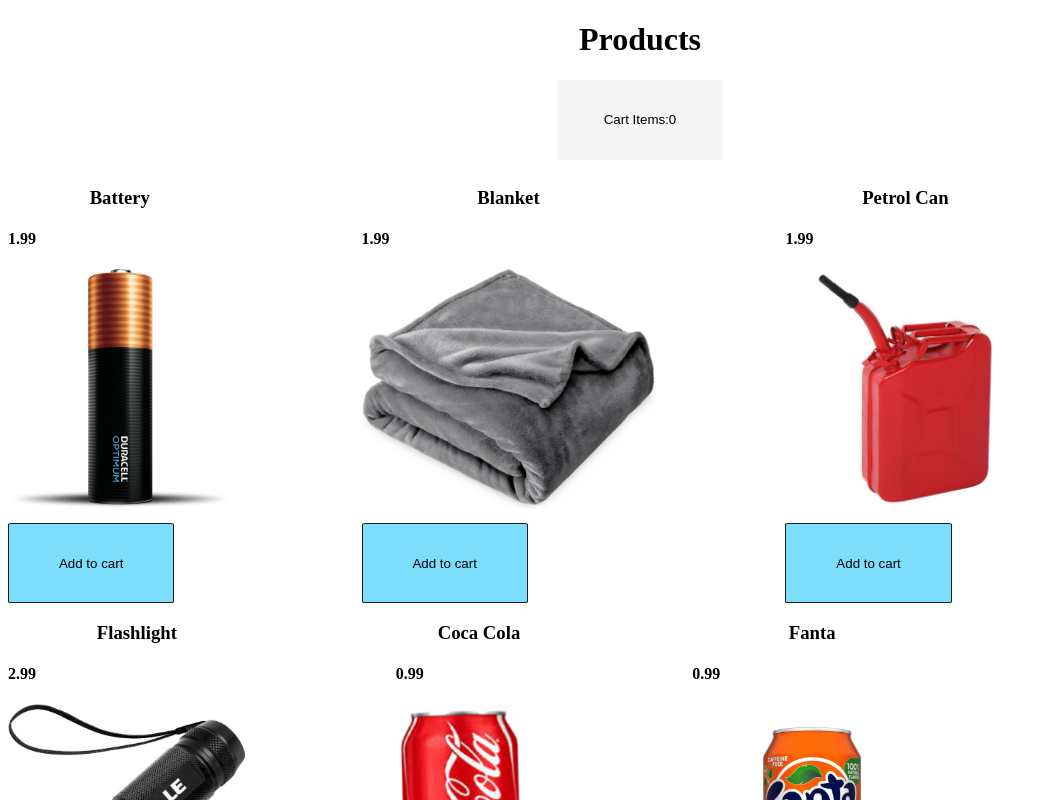
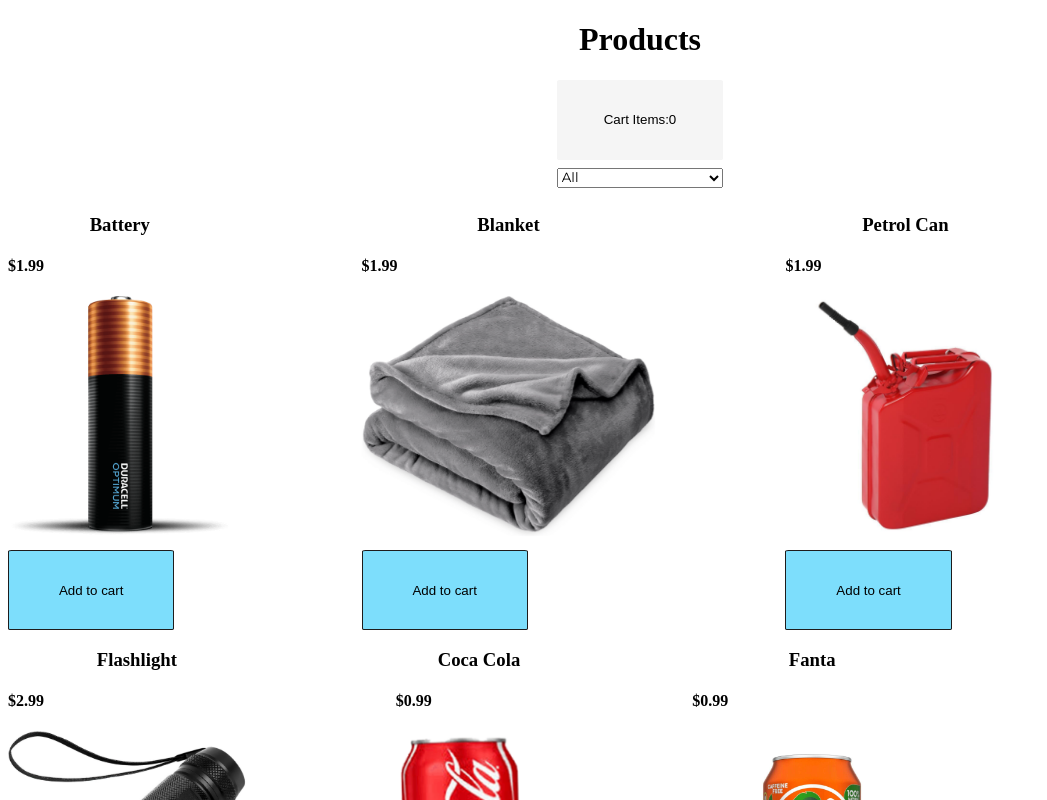
Before and after one commit to Ab9laziz/simple-cart, a React (Create React App) app: page / in a window 1280 px wide. Shown: the top 800 px of the page, without its empty margins (0-1047 px from the left). Built offline with nearby package versions, Linux system fonts and the light colour scheme.

Commit message:
show similar items as one object and adjust quantity. Contains updated logic for number of cart items and calculating totalexpense

```diff
--- a/src/Components/App.jsx
+++ b/src/Components/App.jsx
@@ -1,20 +1,22 @@
 import React,{useState,useEffect} from 'react';
 import ProductsPage from './ProductsPage';
 import CartPage from './CartPage';
+import data from '../Data'
 
 const cartFromLocalStorage=JSON.parse(localStorage.getItem('cart')) || []
-console.log(cartFromLocalStorage)
+// console.log(cartFromLocalStorage)
 
 function App() {
   let [cartArr,setArr]=useState(cartFromLocalStorage);
-  let [page,setPage]=useState('products')
+  let [page,setPage]=useState('products');
+  let [dt,setdt]=useState(data);
 
   useEffect(()=>{
     localStorage.setItem('cart',JSON.stringify(cartArr))
   },[cartArr])
 
   return (
-    page ==='products'?<ProductsPage setPage={setPage} setArr={setArr} cartArr={cartArr}/> : <CartPage setPage={setPage} setArr={setArr} cartArr={cartArr}/>
+    page ==='products'?<ProductsPage setPage={setPage} setArr={setArr} cartArr={cartArr} setdt={setdt} dt={dt}/> : <CartPage setPage={setPage} setArr={setArr} cartArr={cartArr}/>
   )
 }
 
--- a/src/Components/CartItems.jsx
+++ b/src/Components/CartItems.jsx
@@ -2,7 +2,7 @@
 
 
 
-export default function CartItems({name,price,url,idx,setArr}) {
+export default function CartItems({name,price,url,idx,setArr,quantity}) {
   let remove=()=>{
     setArr((previousState)=>{
       let newArr=previousState.filter((item,index)=>{
@@ -11,11 +11,25 @@
       return [...newArr]
     })
   }
+  const handleChange=(e)=>{
+    console.log(e.target.value)
+    setArr((previousState)=>{
+        let otherItems=previousState.filter(({name:nm})=>{
+          return nm !== name
+        })
+        let currentItem=previousState.find(({name:nm})=>{
+          return nm === name
+        })
+        return[...otherItems,{...currentItem,quantity:parseInt(e.target.value)}]
+    })
+  }
   return (
     <div className='products'>
        <h3>{name}</h3>
-        <h4>{price}</h4>
+        <h4>${price}</h4>
         <img src={url} alt={name} /> <br />
+        <label htmlFor="qt">Quantity: </label>
+        <input id='qt'name='quantity'type="number" value={quantity} onChange={handleChange} step={1} min='1'/><br />
         <button id="btn" onClick={remove}>Remove</button>
     </div>
   )
--- a/src/Components/CartPage.jsx
+++ b/src/Components/CartPage.jsx
@@ -3,19 +3,19 @@
 
 
 export default function CartPage({setPage,setArr,cartArr}) {
-    let totalExpense=cartArr.reduce((total,{price})=>{
-        console.log(cartArr,price,total)
-        return total + parseFloat(price.slice(1))
+    let totalExpense=cartArr.reduce((total,{quantity,price})=>{
+        // console.log(cartArr,price,total)
+        return total + price*quantity
     },0)
-    console.log(totalExpense)
+    // console.log(totalExpense)
   return (
     <>
         <h1>Cart Items</h1>
         <h3>Total: ${totalExpense.toFixed(2)}</h3>
-        {cartArr.length > 0 && <button className='btn1' onClick={()=>{setArr([])}} >Clear Cart</button>}
+        {cartArr.length > 0 && <button className='btn3' onClick={()=>{setArr([])}} >Clear Cart</button>}
         <button className='btn1' onClick={()=>{setPage('products')}}>Products</button>
-        {cartArr.map(({name,price,img},idx)=>{
-          return <CartItems key={idx} name={name} price={price} idx={idx} url={img} setArr={setArr}/>
+        {cartArr.map(({name,price,img,quantity},idx)=>{
+          return <CartItems key={idx} name={name} price={price} idx={idx} url={img} setArr={setArr} quantity={quantity}/>
         })}
       </>
   )
--- a/src/Components/Product.jsx
+++ b/src/Components/Product.jsx
@@ -1,22 +1,29 @@
 import React from 'react'
-import data from '../Data'
 
 
-export default function Product({name,price,url,id,setArr}) {
+export default function Product({name,price,url,id,setArr,idx,dt}) {
 
   const handleClick= (e) =>{
     // console.log(this)
     setArr((previousState)=>{
-      let newArr=data.filter(({id:idno})=>{
+      let newArr=previousState.find(({id:idno})=>{
         return idno === id
       })
-      return [...previousState,...newArr]
+      if(newArr){
+        // console.log(newArr);
+        let otherItems=previousState.filter(({id:idno})=>{
+          return idno!==id
+        })
+      return [...otherItems,{...newArr,quantity:++newArr.quantity}]
+      }else{
+      return [...previousState,{...dt[idx],quantity:1}]
+       }
     })
   }
   return (
     <div className='products'>
         <h3>{name}</h3>
-        <h4>{price}</h4>
+        <h4>${price}</h4>
         <img src={url} alt={name} /> <br />
         <button id="btn" onClick={handleClick}>Add to cart</button>
     </div>
--- a/src/Components/ProductsPage.jsx
+++ b/src/Components/ProductsPage.jsx
@@ -1,17 +1,57 @@
-import React from 'react';
+import React, {useEffect } from 'react';
 import data from '../Data'
 import Product from './Product';
 
-export default function ProductsPage({setPage,setArr,cartArr}) {
-    let cards=data.map(({name,price,img,id},idx)=>{
-        return <Product key={idx} name={name} price={price} url={img} id={id} setArr={setArr}/>
+export default function ProductsPage({setPage,setArr,cartArr,dt,setdt}) {
+    let cards=dt.map(({name,price,img,id,quantity},idx)=>{
+        return <Product key={idx} name={name} price={price} url={img} id={id} setArr={setArr} dt={dt} quantity={quantity} idx={idx}/>
     })
+
+    const handleCategory=(e)=>{
+      switch(e.target.value){
+        case 'supplies':{
+          let newArr=data.filter(({category})=>{
+            return category === "supplies"
+          })
+          // console.log(newArr)
+          setdt(newArr)
+          break;
+        }
+        case 'drinks':{
+          let newArr=data.filter(({category})=>{
+            return category === "drinks"
+          })
+          // console.log(newArr)
+          setdt(newArr)
+          break;
+        }
+        default:
+          setdt(data);
+      }
+    }
+
+    // Total number of items
+    let totalItems=cartArr.reduce((total,{quantity})=>{
+      // console.log(cartArr,total,quantity)
+      return total + quantity
+  },0)
+
+  useEffect(()=>{
+    if(document.getElementById('ct').value === 'all'){
+        setdt(data)
+    }
+  })
   return (
     <>
     <h1>Products</h1>
       <div className="cart">
-        <button className='btn1' onClick={()=>{setPage('cartItems')}}>Cart Items:{cartArr.length}</button>
+        <button className='btn1' onClick={()=>{setPage('cartItems')}}>Cart Items:{totalItems}</button>
       </div>
+      <select name="category" id="ct" onChange={handleCategory}>
+        <option value="all">All</option>
+        <option value="supplies">Home Supplies</option>
+        <option value="drinks">Drinks</option>
+      </select>
       {cards}
       </>
   )
```
